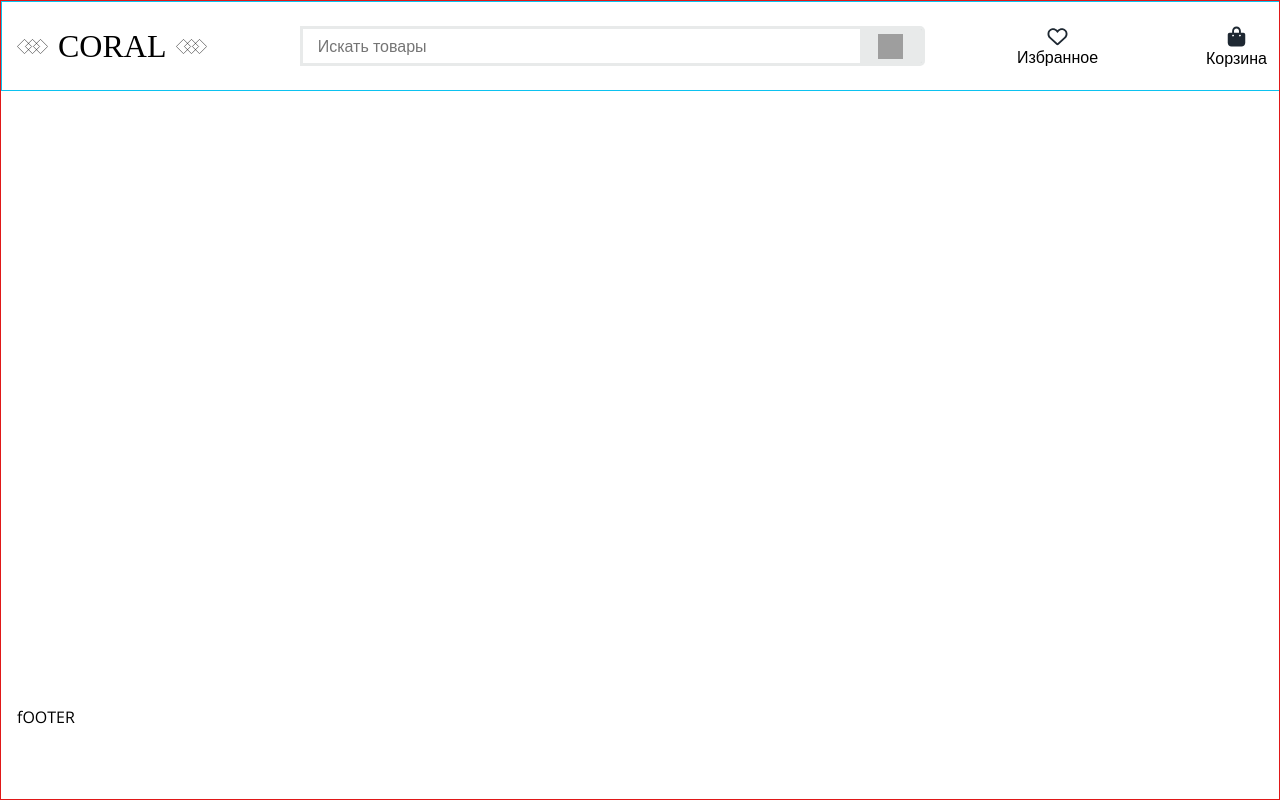
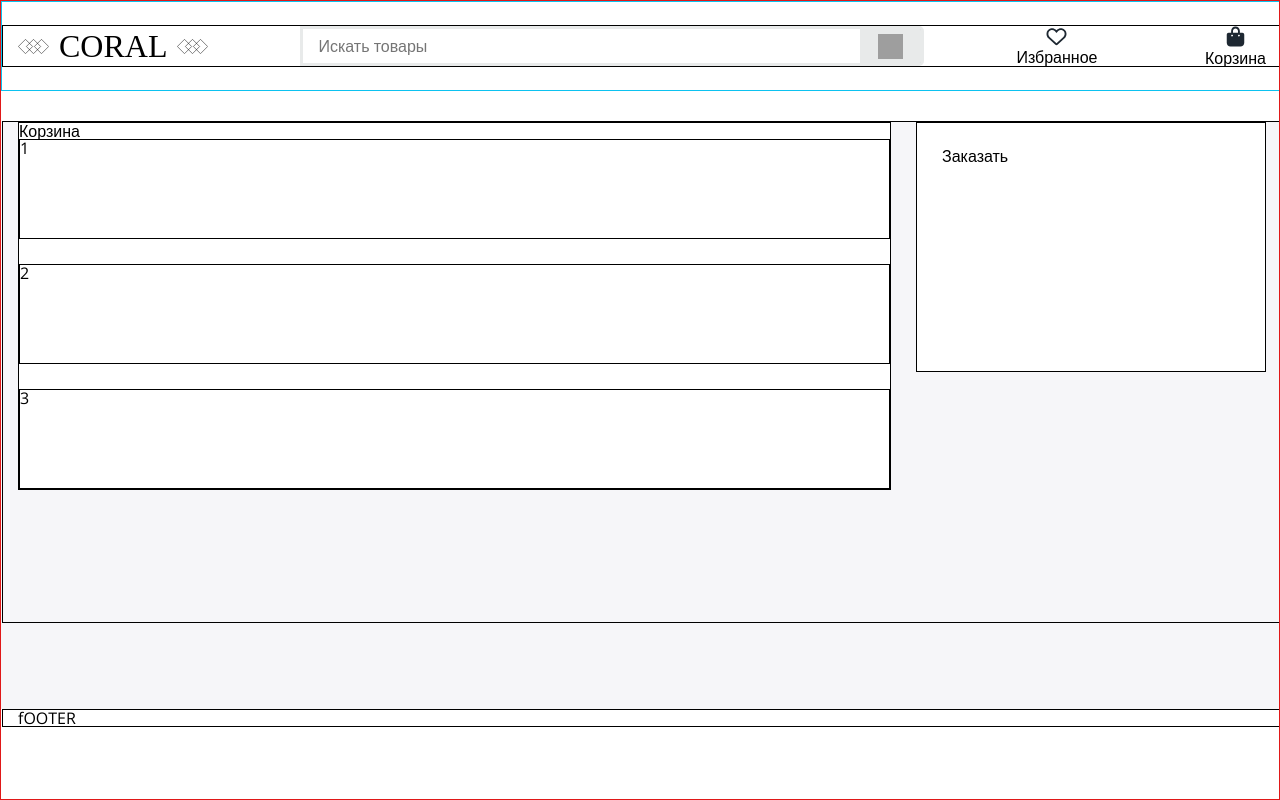
Before and after one commit to GoryachevNikita/vue-products-shop, a Vue app: page /basket in a window 1280 px wide. Built offline with nearby package versions, Linux system fonts and the light colour scheme; grey boxes are pictures that could not be loaded; a web font is replaced by a local one.

Commit message:
Basket-section markup

```diff
--- a/src/App.vue
+++ b/src/App.vue
@@ -12,7 +12,7 @@
                      <img src="./assets/img/header__like-icon.svg" alt="like-icon">
                      <span>Избранное</span>
                   </a>
-                  <router-link to="/busket" class="header__btn header__btn_bag">
+                  <router-link to="/basket" class="header__btn header__btn_bag">
                      <img src="./assets/img/header__bag-icon.svg" alt="bag-icon">
                      <span>Корзина</span>
                   </router-link>
@@ -20,8 +20,8 @@
             </div>
          </div>
       </header>
-      <main class="main">
-         <router-view />
+      <main class="main" :class="{ 'grey-background': router.currentRoute.value.fullPath == '/basket' }">
+         <div class="container"><router-view /></div>
       </main>
       <footer class="footer">
          <div class="container">fOOTER</div>
@@ -33,12 +33,13 @@
 import headerSearch from './components/header-search.vue';
 import appProducts from './components/app-products.vue'
 import { ref } from 'vue';
+import router from './router/router';
 
-const searchText = ref<string>("");
+const searchText = ref("" as string);
 
 </script>
 
-<style lang="scss" scoped>
+<style lang="scss">
 .wrapper {
    min-height: 100vh;
    overflow: hidden;
@@ -49,11 +50,10 @@ const searchText = ref<string>("");
 
 .container {
    width: 100vw;
-
    max-width: 1350px;
    margin: 0 auto;
    padding: 0 15px;
-
+   border: 1px solid #000;
 }
 
 .header {
@@ -138,4 +138,8 @@ const searchText = ref<string>("");
    }
 
 }
+
+.grey-background {
+   background-color: #f6f6f9;
+}
 </style>
--- a/src/components/app-basket.vue
+++ b/src/components/app-basket.vue
@@ -1,6 +1,15 @@
 <template>
-   <div>
-      Корзина
+   <div class="main__basket basket">
+      <div class="basket__content">
+         <div class="basket__header">Корзина</div>
+         <div class="basket__product-list">
+            <div class="basket__item">1</div>
+            <div class="basket__item">2</div>
+            <div class="basket__item">3</div>
+         </div>
+
+      </div>
+      <div class="basket__sidebar">Заказать</div>
    </div>
 </template>
 
@@ -9,7 +18,35 @@
 </script>
 
 <style lang="scss" scoped>
-div {
-   border: 1px solid #000;
+.basket {
+   display: flex;
+   align-items: start;
+   height: 500px;
+   gap: 25px;
+
+   &__content {
+      flex: 1 1 auto;
+      border: 1px solid #000;
+      background-color: white;
+
+   }
+
+   &__item {
+      height: 100px;
+      border: 1px solid #000;
+
+      &:not(:last-child) {
+         margin-bottom: 25px;
+      }
+   }
+
+   &__sidebar {
+      flex: 0 0 350px;
+      border: 1px solid #000;
+      background-color: white;
+      padding: 25px;
+      height: 250px;
+   }
+
 }
 </style>
--- a/src/components/app-products.vue
+++ b/src/components/app-products.vue
@@ -1,11 +1,9 @@
 <template>
-   <div class="container">
-      <div class="products">
-         <app-products-categories @select="handleCategorySelect" @all-products="handleAllProductsSelect" @sort="handleSort"
-            :categories="categories" class="products__categories" />
-         <div class="grid">
-            <app-product v-for="product in products" :key="product.id" :product="product" />
-         </div>
+   <div class="main__products products">
+      <app-products-categories @select="handleCategorySelect" @all-products="handleAllProductsSelect" @sort="handleSort"
+         :categories="categories" class="products__categories" />
+      <div class="grid">
+         <app-product v-for="product in products" :key="product.id" :product="product" />
       </div>
    </div>
 </template>
--- a/src/router/router.ts
+++ b/src/router/router.ts
@@ -10,7 +10,7 @@ export default createRouter({
          component: appProducts,
       },
       {
-         path: '/busket',
+         path: '/basket',
          component: appBasket,
       }
    ]
```
